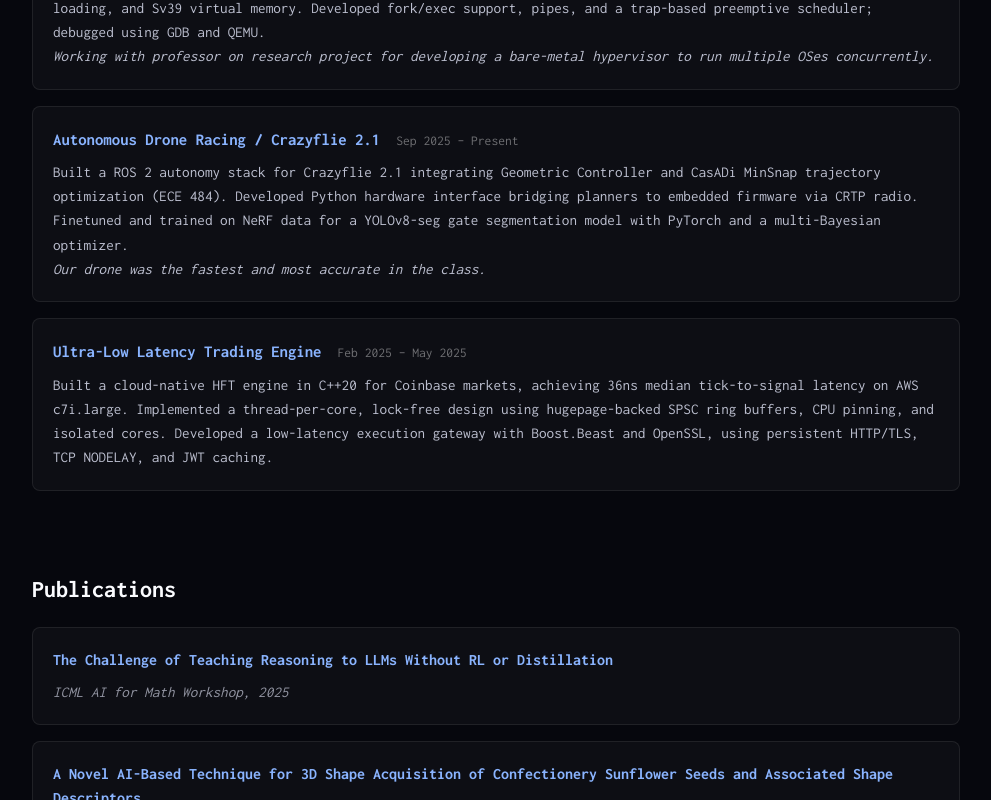
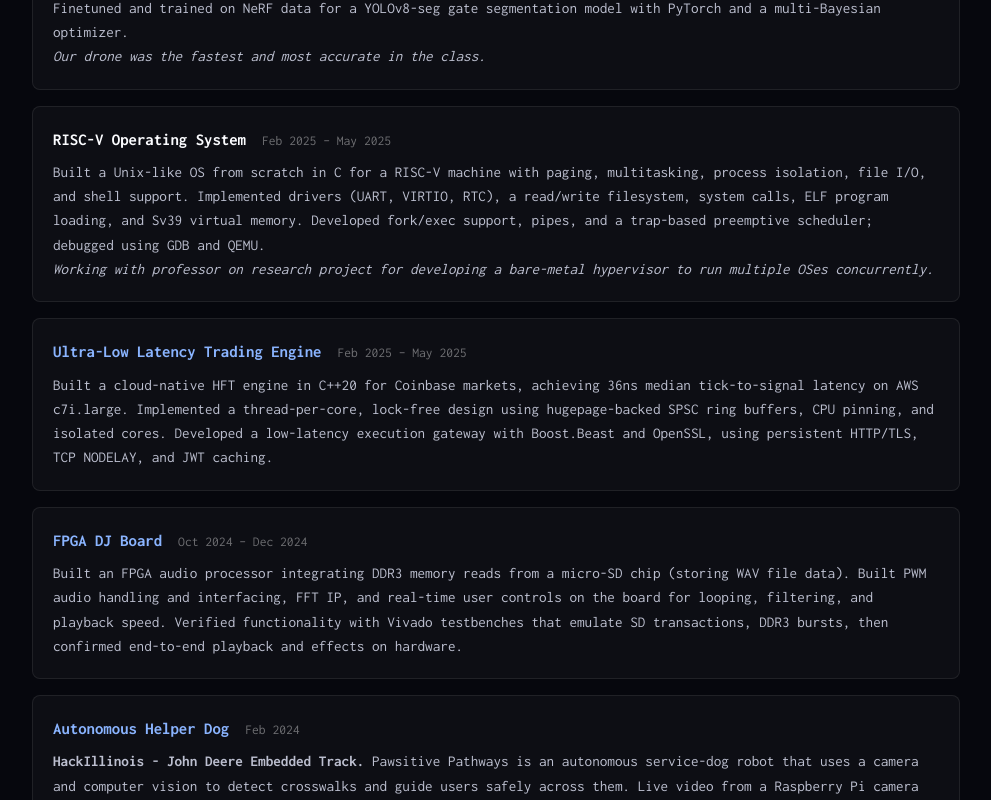
Before and after one commit to aedutta/aedutta.github.io, a React (Vite) app: page /projects in a window 1280 px wide. Shown: the part 280-1080 px from the top of the page, without its empty margins (144-1135 px from the left). Built offline with nearby package versions, Linux system fonts and the light colour scheme.

Commit message:
updated projects

```diff
--- a/src/pages/ProjectsPage.jsx
+++ b/src/pages/ProjectsPage.jsx
@@ -3,6 +3,18 @@ import Section from '../components/Section.jsx';
 import './ProjectsPage.css';
 
 const technicalProjects = [
+  {
+    title: 'Autonomous Drone Racing / Crazyflie 2.1',
+    href: 'https://docs.google.com/presentation/d/1EKGWp58CEbZTYGvxlE51tSKOSMj0S25LChlRmyB2_zw/edit?usp=sharing',
+    period: 'Sep 2025 – Present',
+    description: (
+      <>
+        Built a ROS 2 autonomy stack for Crazyflie 2.1 integrating Geometric Controller and CasADi MinSnap trajectory optimization (ECE 484). Developed Python hardware interface bridging planners to embedded firmware via CRTP radio. Finetuned and trained on NeRF data for a YOLOv8-seg gate segmentation model with PyTorch and a multi-Bayesian optimizer.
+        <br />
+        <i>Our drone was the fastest and most accurate in the class.</i>
+      </>
+    ),
+  },
   {
     title: 'RISC-V Operating System',
     href: '', // No link provided in resume
@@ -16,24 +28,32 @@ const technicalProjects = [
     ),
   },
   {
-    title: 'Autonomous Drone Racing / Crazyflie 2.1',
-    href: 'https://docs.google.com/presentation/d/1EKGWp58CEbZTYGvxlE51tSKOSMj0S25LChlRmyB2_zw/edit?usp=sharing',
-    period: 'Sep 2025 – Present',
-    description: (
-      <>
-        Built a ROS 2 autonomy stack for Crazyflie 2.1 integrating Geometric Controller and CasADi MinSnap trajectory optimization (ECE 484). Developed Python hardware interface bridging planners to embedded firmware via CRTP radio. Finetuned and trained on NeRF data for a YOLOv8-seg gate segmentation model with PyTorch and a multi-Bayesian optimizer.
-        <br />
-        <i>Our drone was the fastest and most accurate in the class.</i>
-      </>
-    ),
-  },
-  {
     title: 'Ultra-Low Latency Trading Engine',
     href: 'https://github.com/aedutta/trading-engine',
     period: 'Feb 2025 – May 2025',
     description: (
       <>
         Built a cloud-native HFT engine in C++20 for Coinbase markets, achieving 36ns median tick-to-signal latency on AWS c7i.large. Implemented a thread-per-core, lock-free design using hugepage-backed SPSC ring buffers, CPU pinning, and isolated cores. Developed a low-latency execution gateway with Boost.Beast and OpenSSL, using persistent HTTP/TLS, TCP NODELAY, and JWT caching.
+      </>
+    ),
+  },
+  {
+    title: 'FPGA DJ Board',
+    href: 'https://github.com/aedutta/fpga-dj-board',
+    period: 'Oct 2024 – Dec 2024',
+    description: (
+      <>
+        Built an FPGA audio processor integrating DDR3 memory reads from a micro-SD chip (storing WAV file data). Built PWM audio handling and interfacing, FFT IP, and real-time user controls on the board for looping, filtering, and playback speed. Verified functionality with Vivado testbenches that emulate SD transactions, DDR3 bursts, then confirmed end-to-end playback and effects on hardware.
+      </>
+    ),
+  },
+  {
+    title: 'Autonomous Helper Dog',
+    href: 'https://github.com/aedutta/Pawsitive-Pathways',
+    period: 'Feb 2024',
+    description: (
+      <>
+        <b>HackIllinois - John Deere Embedded Track.</b> Pawsitive Pathways is an autonomous service-dog robot that uses a camera and computer vision to detect crosswalks and guide users safely across them. Live video from a Raspberry Pi camera is processed to identify lane boundaries and adjust motor speeds for accurate navigation. Integrated with the Google Maps API, the system provides real-time routing from Location A to Location B, while a companion mobile app delivers audio instructions to ensure a safe and seamless journey.
       </>
     ),
   },
@@ -49,7 +69,7 @@ const publications = [
   {
     title: 'A Novel AI-Based Technique for 3D Shape Acquisition of Confectionery Sunflower Seeds and Associated Shape Descriptors',
     venue: '21st International Sunflower Conference, 2023',
-    href: 'https://scholar.google.com/citations?user=v1_28voAAAAJ', // Using previous link or similar
+    href: 'https://scholar.google.com/scholar_lookup?title=A%20novel%20AI-based%20technique%20for%203d%20shape%20acquisition%20of%20confectionery%20sunflower%20seeds%20%20and%20associated%20shape%20descriptors', // Using previous link or similar
     description: '',
   },
 ];
```
